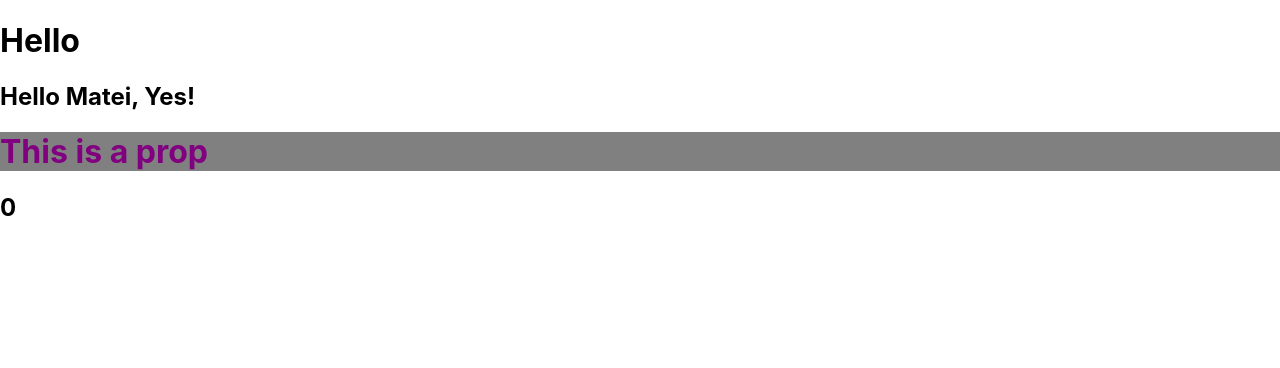
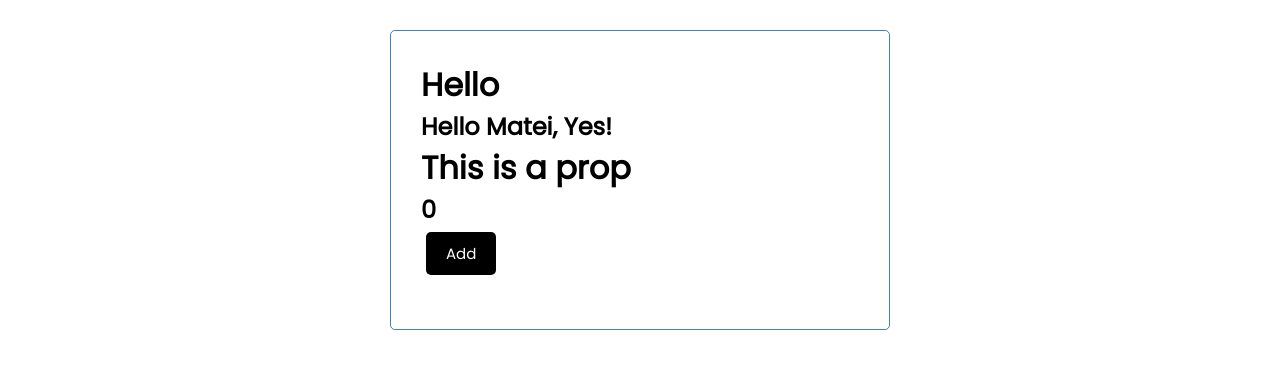
Before and after one commit to Matdrox/react-learning, a React (Create React App) app: page / in a window 1280 px wide. Shown: the top 368 px of the page. Built offline with nearby package versions, Linux system fonts and the light colour scheme.

Commit message:
Updated CSS

```diff
--- a/src/components/Header.js
+++ b/src/components/Header.js
@@ -3,9 +3,11 @@
 const Header = (props) => {
   // ({title, numbers}) to get attributes directly
   return (
-    <header>
-      <h1 style={headingStyle}>{props.title}</h1>
+    <header classNames='header'>
+      {/* <h1 style={headingStyle}>{props.title}</h1> */}
+      <h1>{props.title}</h1>
       <h2>{props.number}</h2>
+      <button className='btn'>Add</button>
     </header>
   );
 };
@@ -20,9 +22,10 @@
   number: PropTypes.number.isRequired,
 };
 
-const headingStyle = {
-    color: 'purple',
-    backgroundColor: 'gray'
-}
+// CSS IN REACT
+// const headingStyle = {
+//     color: 'purple',
+//     backgroundColor: 'gray'
+// }
 
 export default Header;
--- a/src/index.css
+++ b/src/index.css
@@ -1,13 +1,112 @@
-body {
+@import url('https://fonts.googleapis.com/css2?family=Poppins:wght@300;400&display=swap');
+
+* {
+  box-sizing: border-box;
   margin: 0;
-  font-family: -apple-system, BlinkMacSystemFont, 'Segoe UI', 'Roboto', 'Oxygen',
-    'Ubuntu', 'Cantarell', 'Fira Sans', 'Droid Sans', 'Helvetica Neue',
-    sans-serif;
-  -webkit-font-smoothing: antialiased;
-  -moz-osx-font-smoothing: grayscale;
+  padding: 0;
 }
 
-code {
-  font-family: source-code-pro, Menlo, Monaco, Consolas, 'Courier New',
-    monospace;
+body {
+  font-family: 'Poppins', sans-serif;
 }
+
+.container {
+  max-width: 500px;
+  margin: 30px auto;
+  overflow: auto;
+  min-height: 300px;
+  border: 1px solid steelblue;
+  padding: 30px;
+  border-radius: 5px;
+}
+
+.header {
+  display: flex;
+  justify-content: space-between;
+  align-items: center;
+  margin-bottom: 20px;
+}
+
+.btn {
+  display: inline-block;
+  background: #000;
+  color: #fff;
+  border: none;
+  padding: 10px 20px;
+  margin: 5px;
+  border-radius: 5px;
+  cursor: pointer;
+  text-decoration: none;
+  font-size: 15px;
+  font-family: inherit;
+}
+
+.btn:focus {
+  outline: none;
+}
+
+.btn:active {
+  transform: scale(0.98);
+}
+
+.btn-block {
+  display: block;
+  width: 100%;
+}
+
+.task {
+  background: #f4f4f4;
+  margin: 5px;
+  padding: 10px 20px;
+  cursor: pointer;
+}
+
+.task.reminder {
+  border-left: 5px solid green;
+}
+
+.task h3 {
+  display: flex;
+  align-items: center;
+  justify-content: space-between;
+}
+
+.add-form {
+  margin-bottom: 40px;
+}
+
+.form-control {
+  margin: 20px 0;
+}
+
+.form-control label {
+  display: block;
+}
+
+.form-control input {
+  width: 100%;
+  height: 40px;
+  margin: 5px;
+  padding: 3px 7px;
+  font-size: 17px;
+}
+
+.form-control-check {
+  display: flex;
+  align-items: center;
+  justify-content: space-between;
+}
+
+.form-control-check label {
+  flex: 1;
+}
+
+.form-control-check input {
+  flex: 2;
+  height: 20px;
+}
+
+footer {
+  margin-top: 30px;
+  text-align: center;
+}
```
Also changed, not shown: src/components/Button.js (added, +7 -0 lines).
